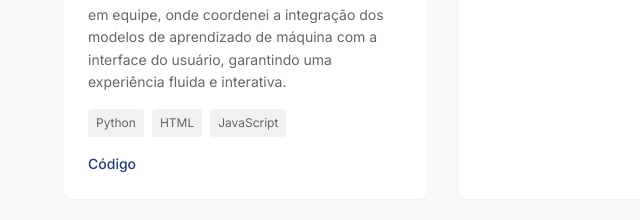
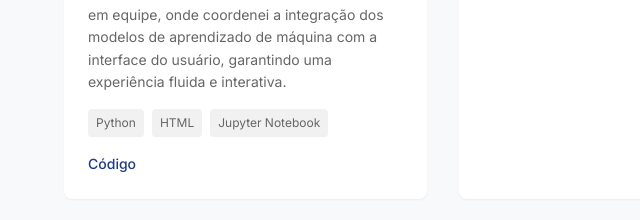
Before and after one commit to filipeflm/portfoliodev, a plain HTML site: page index.html in a window 1280 px wide. Shown: the part 3502-3722 px from the top of the page, 0-640 px from the left. Drawn offline with nearby package versions, Linux system fonts and the light colour scheme.

Commit message:
Alteracao chessmaster

```diff
--- a/index.html
+++ b/index.html
@@ -268,7 +268,7 @@
             <div class="project-tags">
               <span class="tag">Python</span>
               <span class="tag">HTML</span>
-              <span class="tag">JavaScript</span>
+              <span class="tag">Jupyter Notebook</span>
             </div>
             <div class="project-links">
               <a href="https://github.com/ducuyusuke/chessmaster" class="project-link">
```
